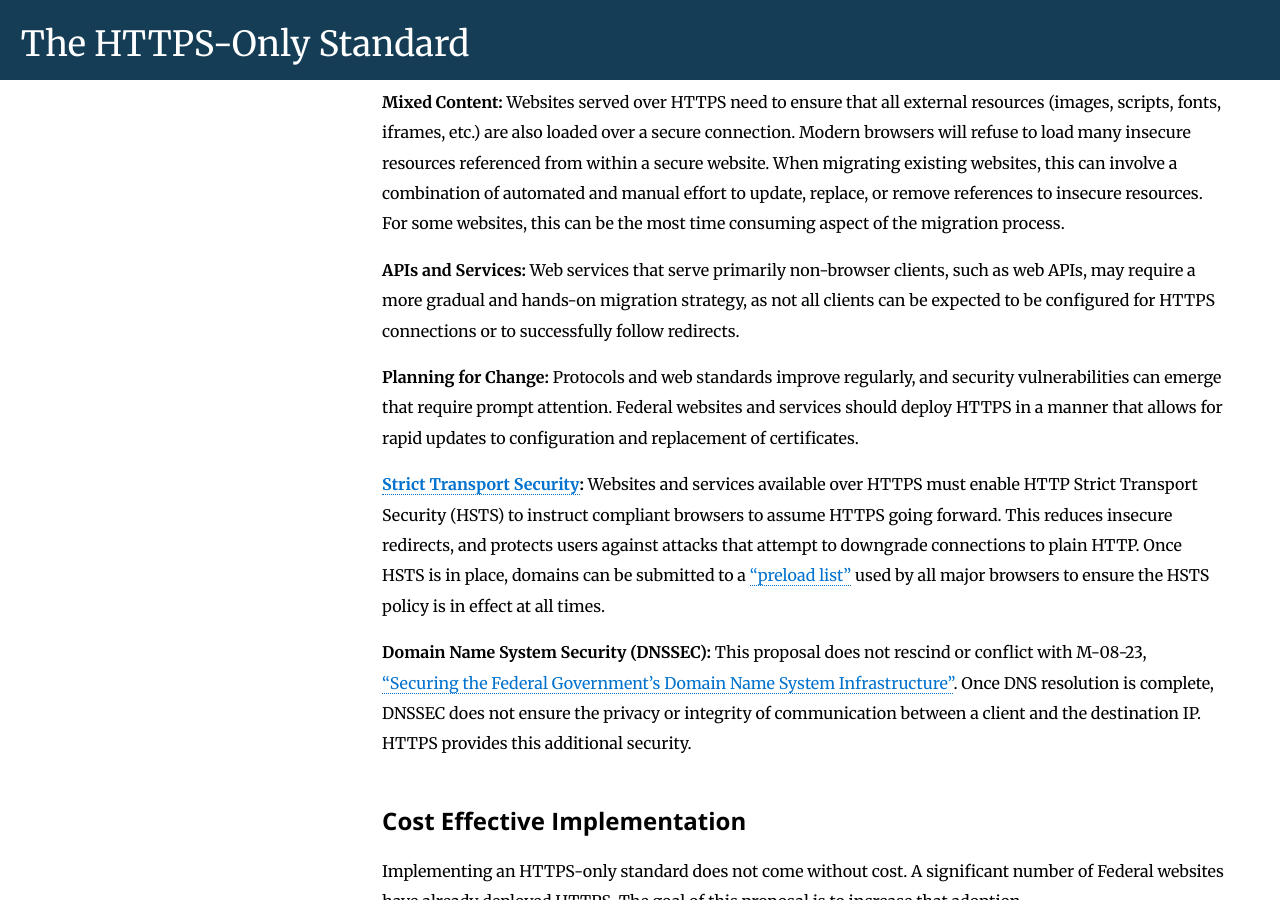
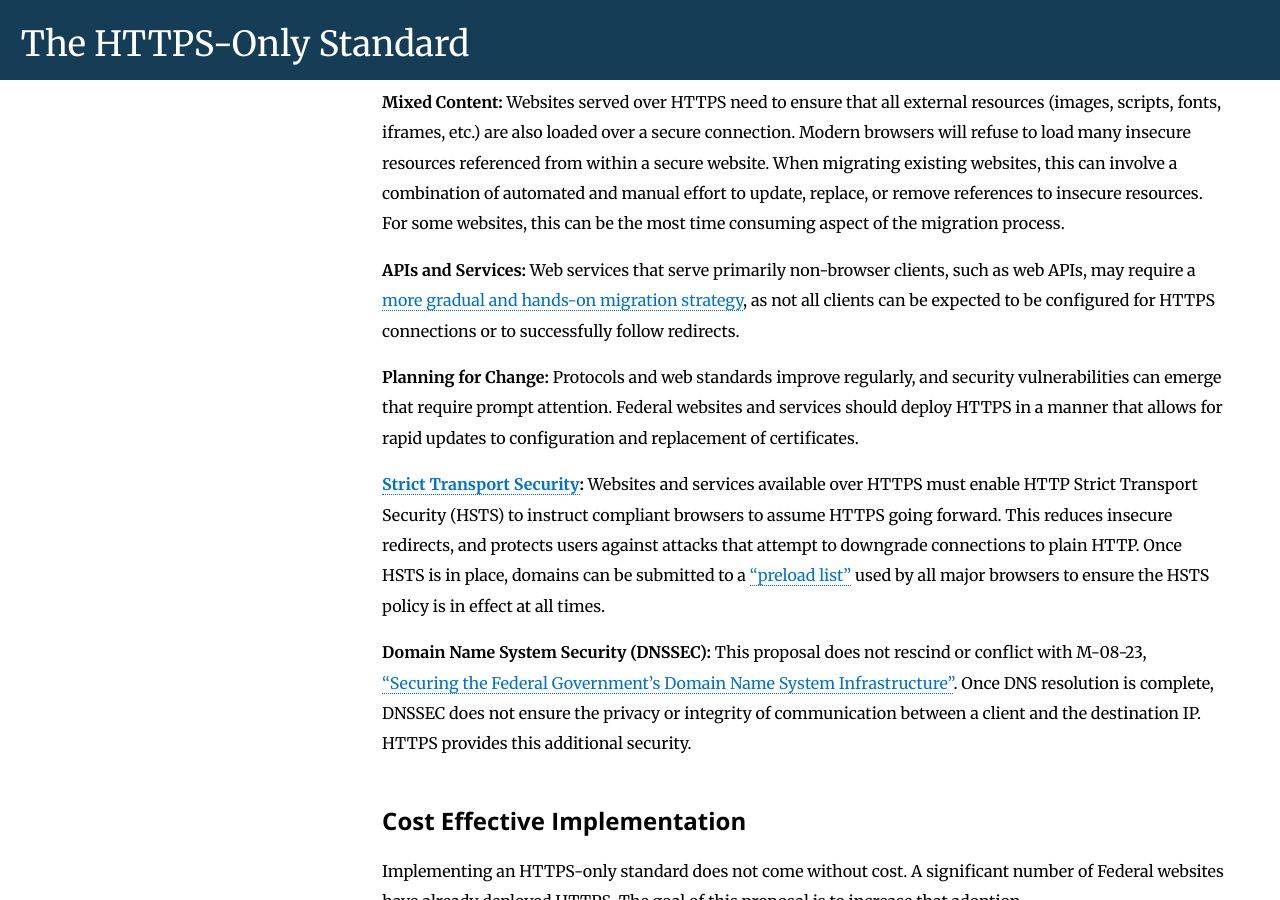
Before and after one commit to GSA/https, a Jekyll site: the page built from pages/index.md, in a window 1280 px wide and 900 px high, scrolled down 2730 px. Built offline with Jekyll 4.4.1, drawn with Linux system fonts in a browser that asks for light colours; Markdown is read by kramdown in place of the engine named in the settings; some of the changed lines change nothing that is shown.

Commit message:
Link to Migrating APIs page from the home page.

```diff
--- a/pages/index.md
+++ b/pages/index.md
@@ -52,7 +52,7 @@ HTTPS only guarantees the integrity of the connection between two systems, not t
 
 **Mixed Content:** Websites served over HTTPS need to ensure that all external resources (images, scripts, fonts, iframes, etc.) are also loaded over a secure connection. Modern browsers will refuse to load many insecure resources referenced from within a secure website. When migrating existing websites, this can involve a combination of automated and manual effort to update, replace, or remove references to insecure resources. For some websites, this can be the most time consuming aspect of the migration process.
 
-**APIs and Services:** Web services that serve primarily non-browser clients, such as web APIs, may require a more gradual and hands-on migration strategy, as not all clients can be expected to be configured for HTTPS connections or to successfully follow redirects.
+**APIs and Services:** Web services that serve primarily non-browser clients, such as web APIs, may require a [more gradual and hands-on migration strategy](https://https.cio.gov/apis/), as not all clients can be expected to be configured for HTTPS connections or to successfully follow redirects.
 
 **Planning for Change:** Protocols and web standards improve regularly, and security vulnerabilities can emerge that require prompt attention. Federal websites and services should deploy HTTPS in a manner that allows for rapid updates to configuration and replacement of certificates.
 
```
